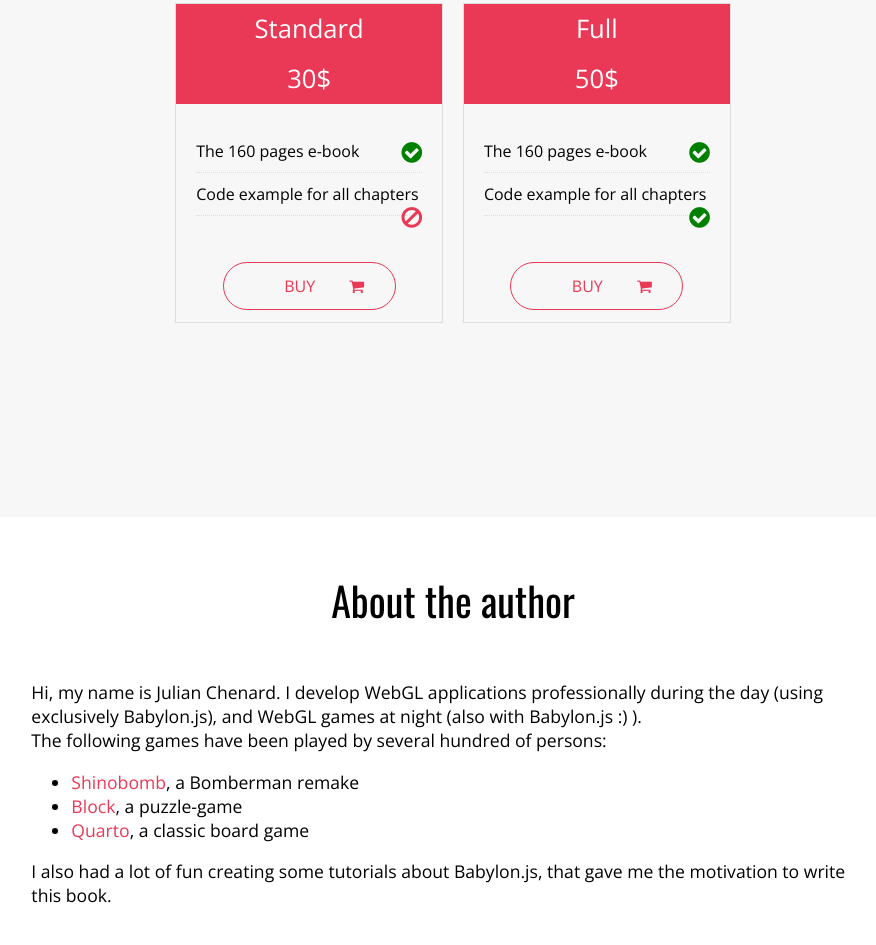
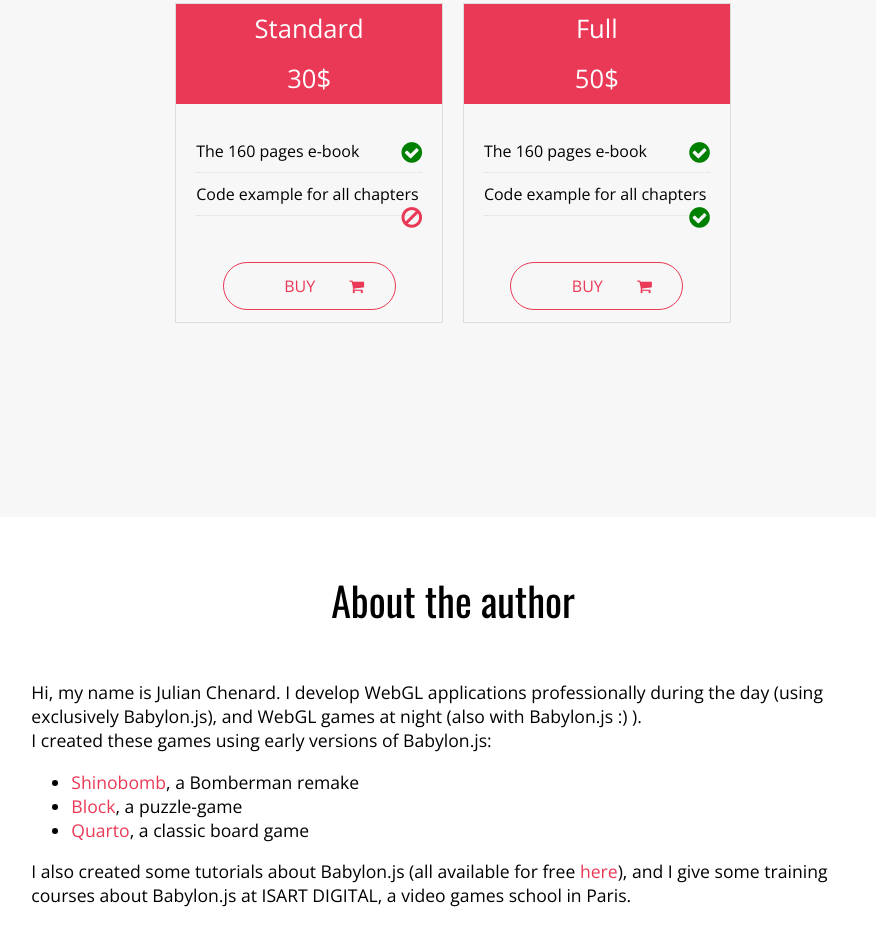
Before and after one commit to Temechon/Learning-Babylonjs, a website: page index.html in a window 1280 px wide. Shown: the part 2383-3328 px from the top of the page, without its empty margins (187-1063 px from the left). Drawn offline with nearby package versions, Linux system fonts and the light colour scheme.

Commit message:
Bio updated

```diff
--- a/index.html
+++ b/index.html
@@ -199,7 +199,7 @@
         <div class="me">
             Hi, my name is Julian Chenard.
             I develop WebGL applications professionally during the day (using exclusively Babylon.js), and WebGL games at night (also with Babylon.js :) ).<br/>
-            The following games have been played by several hundred of persons:
+            I created these games using early versions of Babylon.js:
             <ul>
                 <li>
                     <a target="_blank" href="http://pixelcodr.com/games/shinobomb/index.html">Shinobomb</a>, a Bomberman remake
@@ -211,7 +211,8 @@
                     <a target="_blank" href="http://pixelcodr.com/games/quarto/index.html">Quarto</a>, a classic board game
                 </li>
             </ul>
-            I also had a lot of fun creating some tutorials about Babylon.js, that gave me the motivation to write this book.
+            I also created some tutorials about Babylon.js (all available for free <a target="_blank" href="http://www.pixelcodr.com">here</a>),
+            and I give some training courses about Babylon.js at ISART DIGITAL, a video games school in Paris.<br/>
         </div>
     </div>
 </section>
```
